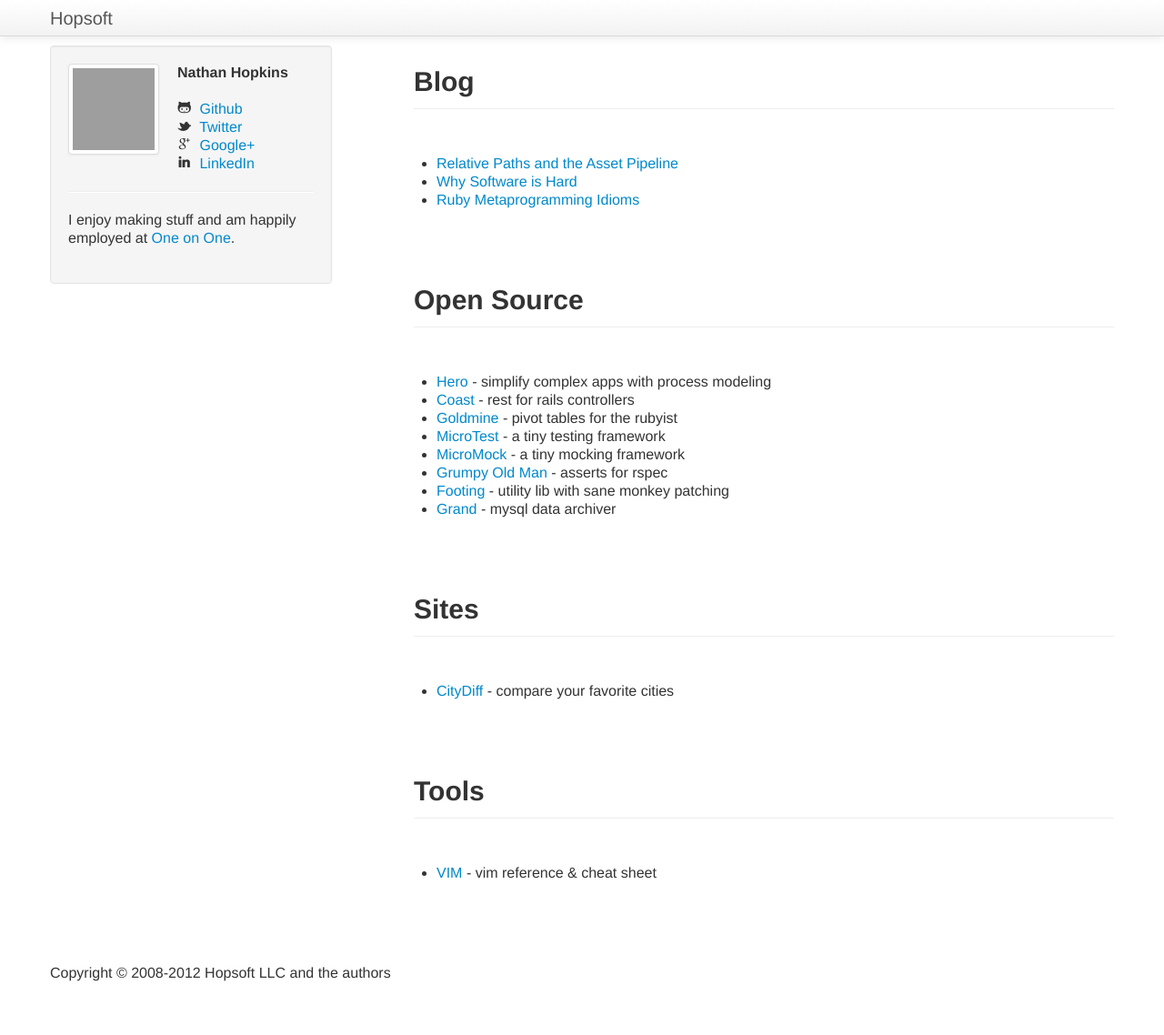
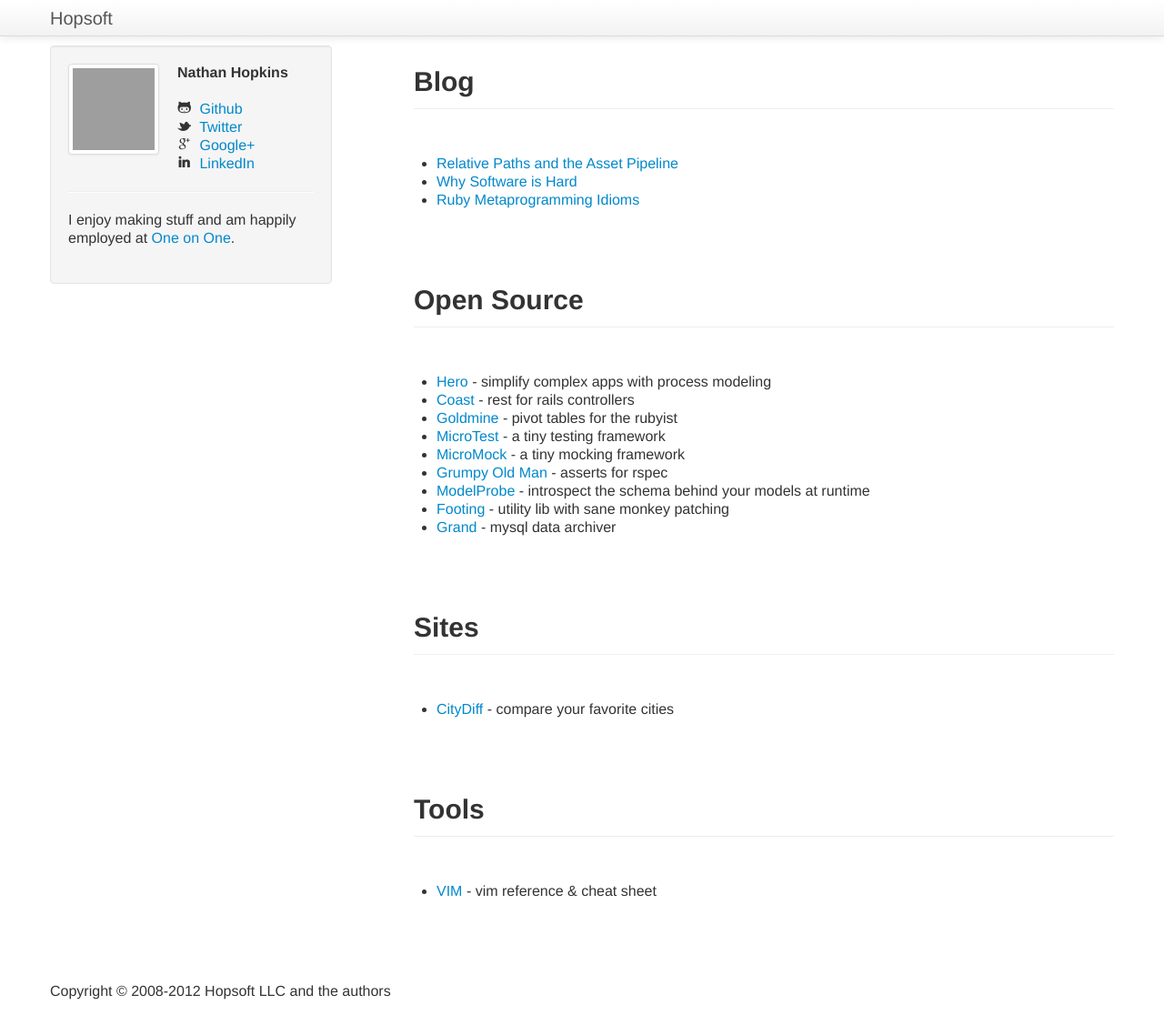
Before and after one commit to hopsoft/hopsoft.github.io, a Jekyll site: the page built from index.markdown, in a window 1280 px wide and 1150 px high. Shown: the top 1138 px of the window at 91% size. Built offline with Jekyll 4.4.1, drawn with Linux system fonts in a browser that asks for light colours; grey boxes are pictures that could not be loaded.

Commit message:
Added model_probe.

```diff
--- a/index.markdown
+++ b/index.markdown
@@ -58,6 +58,10 @@
         - asserts for rspec
       </li>
       <li>
+        <a href="http://hopsoft.github.com/model_probe/">ModelProbe</a>
+        - introspect the schema behind your models at runtime
+      </li>
+      <li>
         <a href="http://hopsoft.github.com/footing/">Footing</a>
         - utility lib with sane monkey patching
       </li>
```
